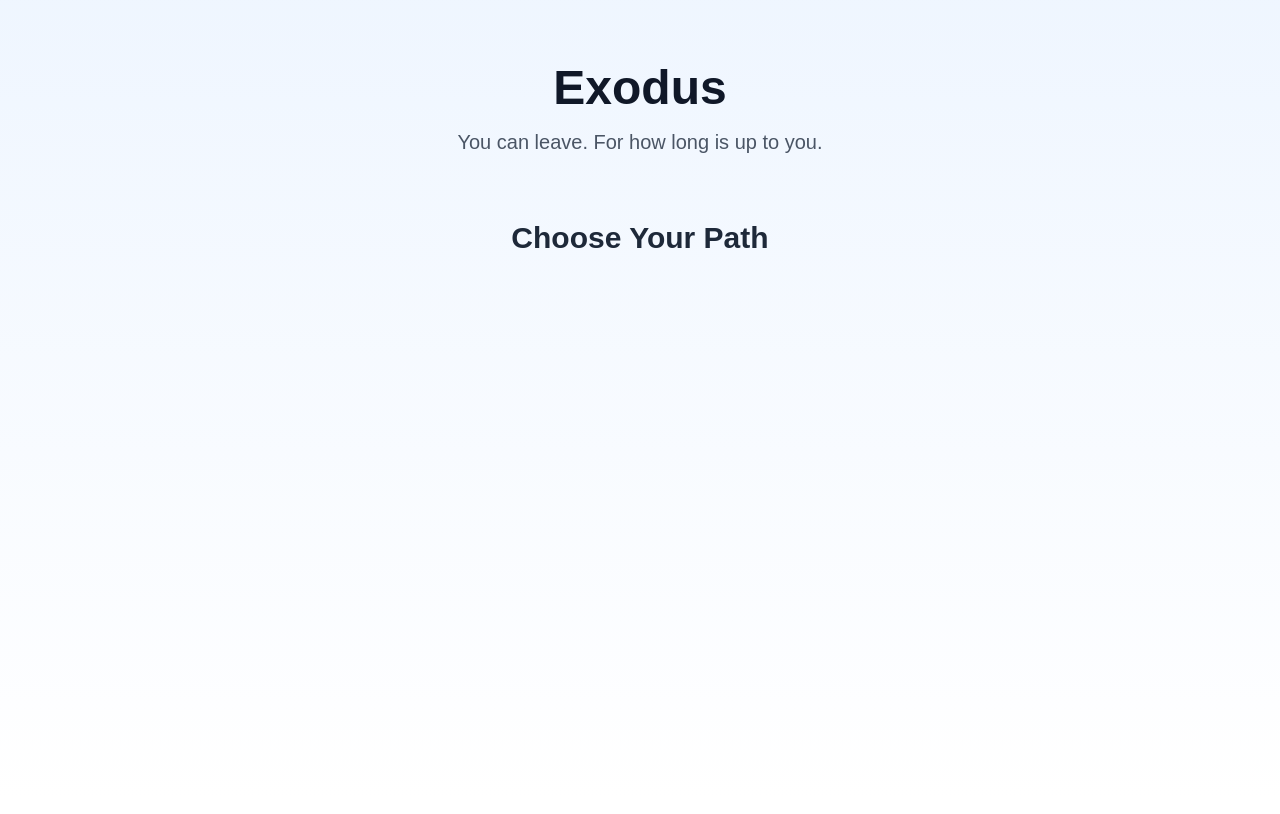
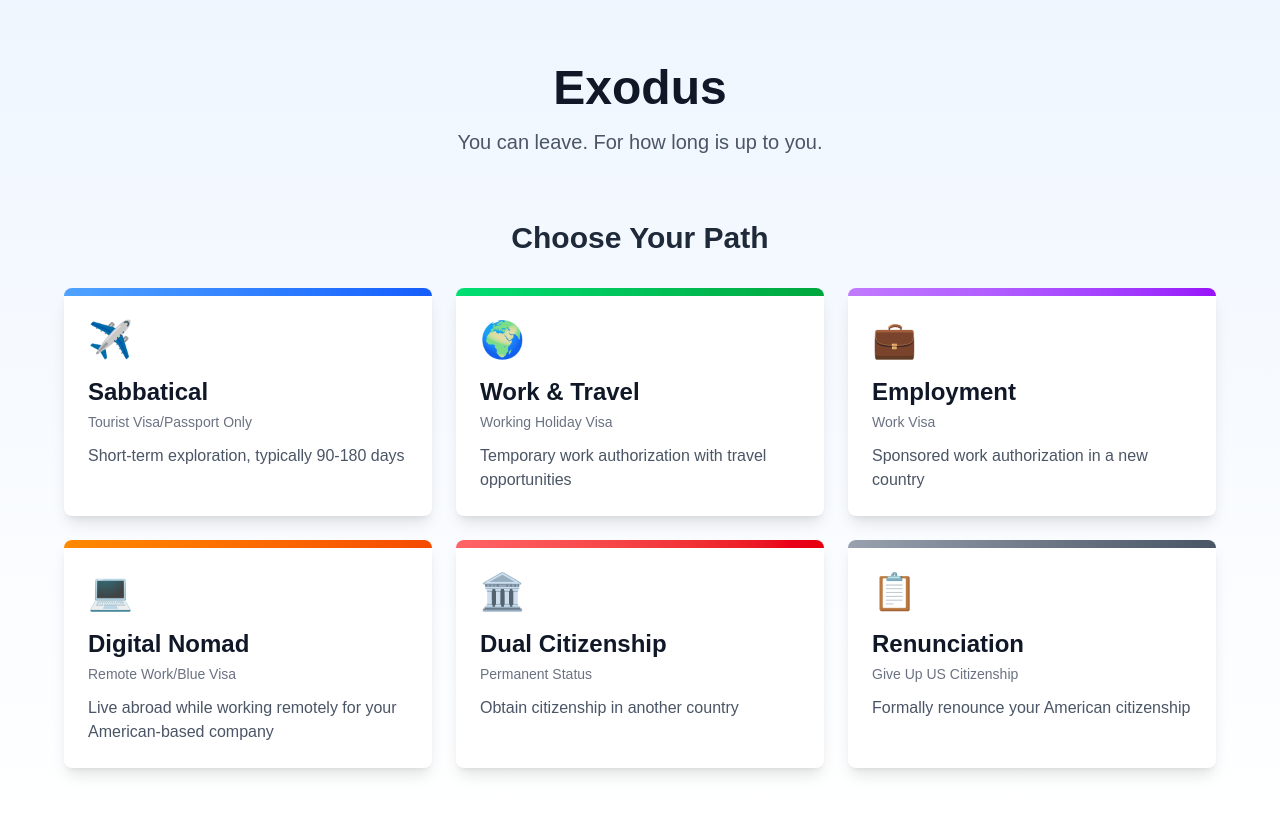
Before and after one commit to briannalytical/exodus, a Next.js app: page / in a window 1280 px wide. Shown: the top 814 px of the page. Built offline with nearby package versions, Linux system fonts and the light colour scheme.

Commit message:
card paths

```diff
--- a/src/app/page.js
+++ b/src/app/page.js
@@ -1,4 +1,49 @@
 export default function Home() {
+    const paths = [
+        {
+            title: "Sabbatical",
+            subtitle: "Tourist Visa/Passport Only",
+            description: "Short-term exploration, typically 90-180 days",
+            icon: "✈️",
+            color: "from-blue-400 to-blue-600"
+        },
+        {
+            title: "Work & Travel",
+            subtitle: "Working Holiday Visa",
+            description: "Temporary work authorization with travel opportunities",
+            icon: "🌍",
+            color: "from-green-400 to-green-600"
+        },
+        {
+            title: "Employment",
+            subtitle: "Work Visa",
+            description: "Sponsored work authorization in a new country",
+            icon: "💼",
+            color: "from-purple-400 to-purple-600"
+        },
+        {
+            title: "Digital Nomad",
+            subtitle: "Remote Work/Blue Visa",
+            description: "Live abroad while working remotely for your American-based company",
+            icon: "💻",
+            color: "from-orange-400 to-orange-600"
+        },
+        {
+            title: "Dual Citizenship",
+            subtitle: "Permanent Status",
+            description: "Obtain citizenship in another country",
+            icon: "🏛️",
+            color: "from-red-400 to-red-600"
+        },
+        {
+            title: "Renunciation",
+            subtitle: "Give Up US Citizenship",
+            description: "Formally renounce your American citizenship",
+            icon: "📋",
+            color: "from-gray-400 to-gray-600"
+        }
+    ];
+
     return (
         <main className="min-h-screen bg-gradient-to-b from-blue-50 to-white">
             <div className="container mx-auto px-4 py-16">
@@ -17,7 +62,22 @@ export default function Home() {
                     </h2>
 
                     <div className="grid grid-cols-1 md:grid-cols-2 lg:grid-cols-3 gap-6">
-                        {/* Path cards will go here next */}
+                        {paths.map((path, index) => (
+                            <div
+                                key={index}
+                                className="bg-white rounded-lg shadow-lg hover:shadow-xl transition-shadow duration-300 overflow-hidden cursor-pointer"
+                            >
+                                <div className={`h-2 bg-gradient-to-r ${path.color}`}></div>
+                                <div className="p-6">
+                                    <div className="text-4xl mb-4">{path.icon}</div>
+                                    <h3 className="text-2xl font-bold text-gray-900 mb-1">
+                                        {path.title}
+                                    </h3>
+                                    <p className="text-sm text-gray-500 mb-3">{path.subtitle}</p>
+                                    <p className="text-gray-600">{path.description}</p>
+                                </div>
+                            </div>
+                        ))}
                     </div>
                 </div>
             </div>
```
